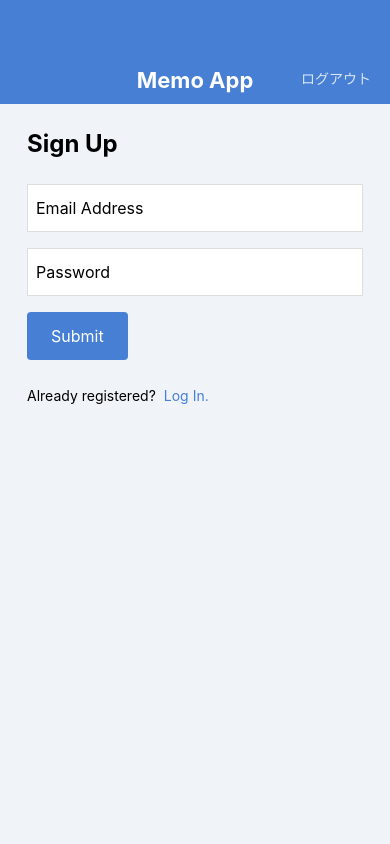
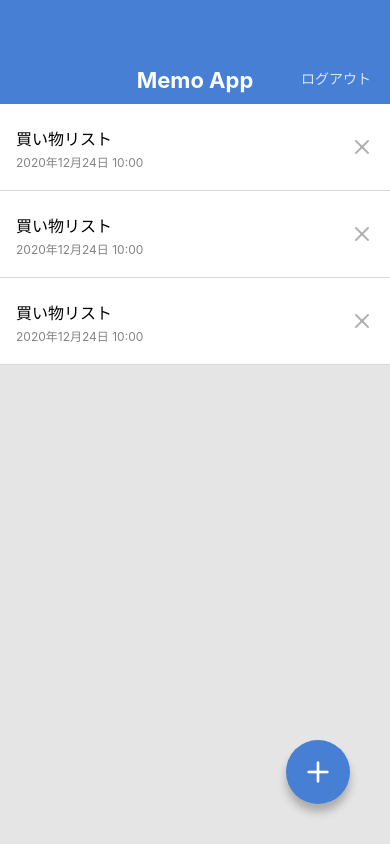
Before and after one commit to cdad123/MemoApp, a React Native app: screen / in a window 390 px wide. Built offline with nearby package versions, Linux system fonts and the light colour scheme.

Commit message:
ボタン_インタラクション

```diff
--- a/App.jsx
+++ b/App.jsx
@@ -1,16 +1,16 @@
 import React from 'react';
 // import { StyleSheet, View } from 'react-native';
 
-// import MemoListScreen from './src/screens/MemoListScreen';
+import MemoListScreen from './src/screens/MemoListScreen';
 // import MemoDetailScreen from './src/screens/MemoDetailScreen';
 // import MemoEditScreen from './src/screens/MemoEditScreen';
 // import MemoCreateScreen from './src/screens/MemoCreateScreen';
 // import LogInScreen from './src/screens/LogInScreen';
-import SignUpScreen from './src/screens/SignUpScreen';
+// import SignUpScreen from './src/screens/SignUpScreen';
 
 export default function App() {
   return (
-    <SignUpScreen />
+    <MemoListScreen />
   );
 }
 
--- a/src/components/Button.jsx
+++ b/src/components/Button.jsx
@@ -1,18 +1,22 @@
 import React from 'react';
-import { View, Text, StyleSheet } from 'react-native';
-import { string } from 'prop-types';
+import { TouchableOpacity, Text, StyleSheet } from 'react-native';
+import { string, func } from 'prop-types';
 
 export default function Button(props) {
-    const { label} = props
+    const { label, onPress} = props;
     return (
-        <View style={styles.buttonContainer}>
+        <TouchableOpacity style={styles.buttonContainer} onPress={ onPress }>
             <Text style={styles.buttonLabel}>{label}</Text>
-        </View>
+        </TouchableOpacity>
     );
 }
 
 Button.prototypes = {
     label: string.isRequired,
+    onPress: func,
+};
+Button.defaultProps = {
+    onPress: null,
 };
 
 const styles = StyleSheet.create({
--- a/src/components/CircleButton.jsx
+++ b/src/components/CircleButton.jsx
@@ -1,25 +1,27 @@
 import React from 'react';
-import { View, StyleSheet } from 'react-native';
-import { string, shape } from 'prop-types';
+import { StyleSheet, TouchableOpacity } from 'react-native';
+import { string, shape, func } from 'prop-types';
 import { Feather } from '@expo/vector-icons';
 
 
 export default function CircleButton(props) {
-    const { style, name } = props;
+    const { style, name, onPress } = props;
     return (
-        <View View style={[styles.circleButton, style]}>
+        <TouchableOpacity View style={[styles.circleButton, style]} onPress={onPress}>
             <Feather name={name} size={32} color="white" />
-        </View>
+        </TouchableOpacity>
     );
 }
 
 CircleButton.propTypes = {
     style: shape(),
     name: string.isRequired,
+    onPress: func,
 };
 
 CircleButton.defaultProps = {
     style: null,
+    onPress: null,
 };
 
 const styles = StyleSheet.create({
--- a/src/components/MemoList.jsx
+++ b/src/components/MemoList.jsx
@@ -1,5 +1,5 @@
 import React from 'react';
-import { View, Text, StyleSheet} from 'react-native';
+import { View, Text, StyleSheet, TouchableOpacity} from 'react-native';
 import { Feather } from '@expo/vector-icons';
 
 export default function MemoList() {
@@ -10,27 +10,27 @@
                     <Text style={styles.memoListItemTitle}>買い物リスト</Text>
                     <Text style={styles.memoListItemDate}>2020年12月24日 10:00</Text>
                 </View>
-                <View>
+                <TouchableOpacity>
                     <Feather name="x" size={24} color="#B0B0B0" />
-                </View>
+                </TouchableOpacity>
             </View>
             <View style={styles.memoListItem}>
                 <View>
                     <Text style={styles.memoListItemTitle}>買い物リスト</Text>
                     <Text style={styles.memoListItemDate}>2020年12月24日 10:00</Text>
                 </View>
-                <View>
+                <TouchableOpacity>
                     <Feather name="x" size={24} color="#B0B0B0" />
-                </View>
+                </TouchableOpacity>
             </View>
             <View style={styles.memoListItem}>
                 <View>
                     <Text style={styles.memoListItemTitle}>買い物リスト</Text>
                     <Text style={styles.memoListItemDate}>2020年12月24日 10:00</Text>
                 </View>
-                <View>
+                <TouchableOpacity>
                     <Feather name="x" size={24} color="#B0B0B0" />
-                </View>
+                </TouchableOpacity>
             </View>
         </View>
     );
--- a/src/screens/LogInScreen.jsx
+++ b/src/screens/LogInScreen.jsx
@@ -1,6 +1,6 @@
 import React from 'react';
 import {
-    View, Text, TextInput, StyleSheet,
+    View, Text, TextInput, StyleSheet, TouchableOpacity
 } from 'react-native';
 
 import AppBar from '../components/AppBar';
@@ -17,7 +17,9 @@
                 <Button label='Submit'/>
                 <View style={styles.footerContainer}>
                     <Text style={styles.footerText}>Not registered?</Text>
-                    <Text style={styles.footerLink}>Sign up here!</Text>
+                    <TouchableOpacity>
+                        <Text style={styles.footerLink}>Sign up here!</Text>
+                    </TouchableOpacity>
                 </View>
             </View>
         </View>
--- a/src/screens/MemoEditScreen.jsx
+++ b/src/screens/MemoEditScreen.jsx
@@ -1,6 +1,6 @@
 import React from 'react';
 import {
-    View, TextInput, StyleSheet, Keyboard,
+    View, TextInput, StyleSheet, Keyboard, Alert,
 } from 'react-native';
 
 import AppBar from '../components/AppBar';
@@ -14,7 +14,7 @@
             <View style={styles.inputContainer}>
                 <TextInput value="買い物リスト" multiline style={styles.input} onSubmitEditing={Keyboard.dismiss}/>
             </View>
-            <CircleButton name="check"/>
+            <CircleButton name="check" onPress={() => { Alert.alert('Pressed!'); }}/>
         </KeyboardSafeView>
     );
 }
--- a/src/screens/SignUpScreen.jsx
+++ b/src/screens/SignUpScreen.jsx
@@ -1,6 +1,6 @@
 import React from 'react';
 import {
-    View, Text, TextInput, StyleSheet,
+    View, Text, TextInput, StyleSheet, TouchableOpacity
 } from 'react-native';
 
 import AppBar from '../components/AppBar';
@@ -14,10 +14,12 @@
                 <Text style={styles.title}>Sign Up</Text>
                 <TextInput style={styles.input} value='Email Address'/>
                 <TextInput style={styles.input} value='Password'/>
-                <Button label='Submit'/>
+                <Button label='Submit' />
                 <View style={styles.footerContainer}>
                     <Text style={styles.footerText}>Already registered?</Text>
-                    <Text style={styles.footerLink}>Log In.</Text>
+                    <TouchableOpacity>
+                        <Text style={styles.footerLink}>Log In.</Text>
+                    </TouchableOpacity>
                 </View>
             </View>
         </View>
```
